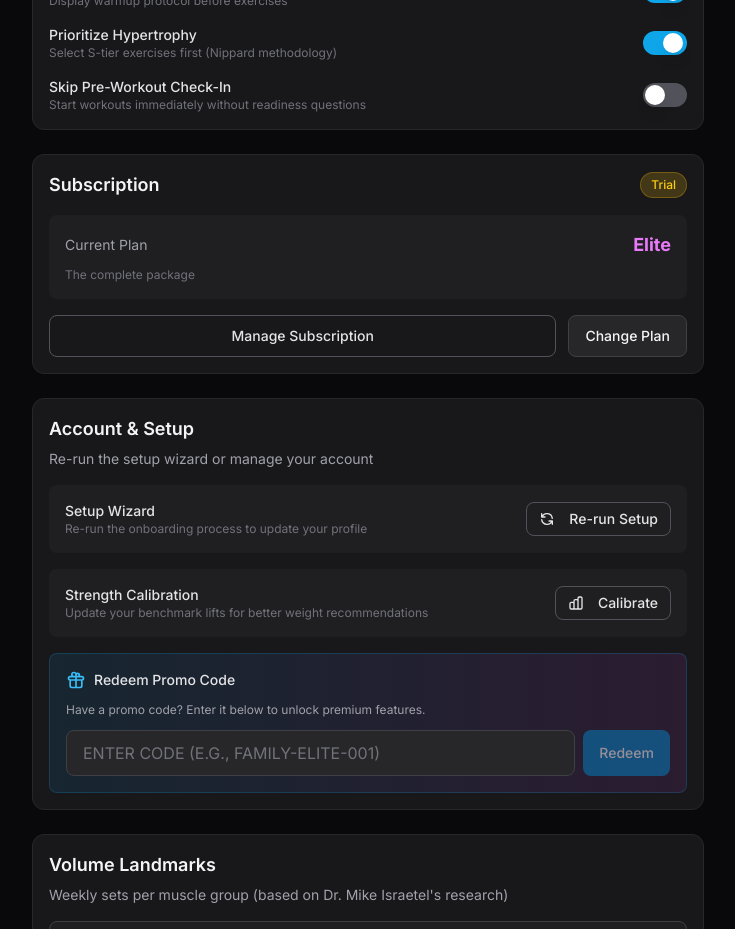
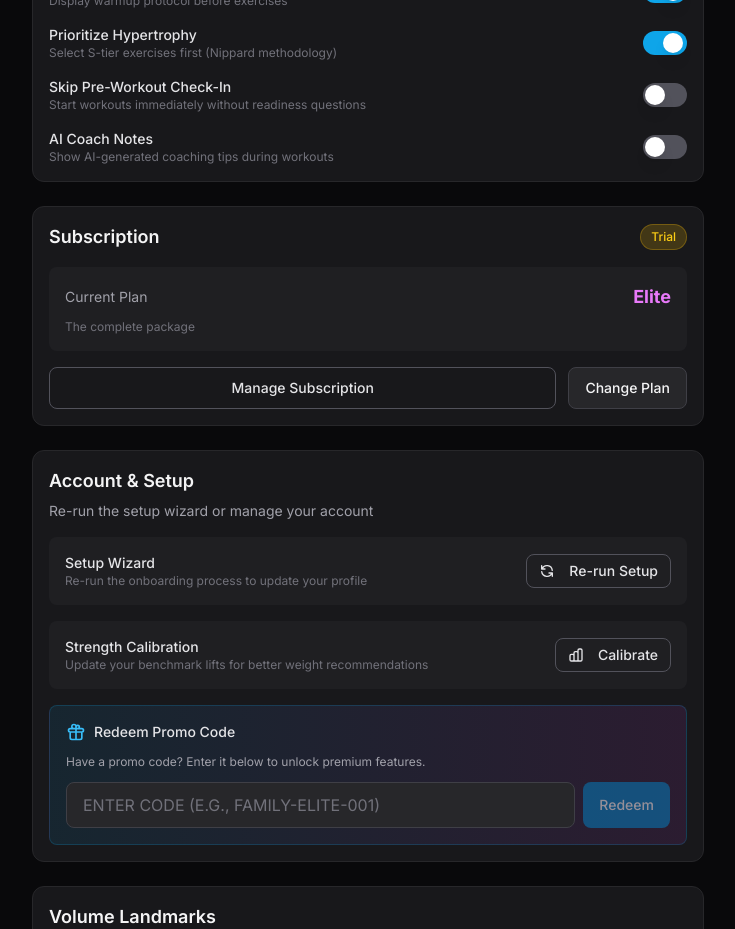
Before and after one commit to Joshfkon/workout-app, a Next.js app: page /dashboard/settings in a window 1280 px wide. Shown: the part 2380-3309 px from the top of the page, without its empty margins (400-1135 px from the left). Built offline with nearby package versions, Linux system fonts and the light colour scheme; no server answers.

Commit message:
Make AI coach notes opt-in via settings toggle (off by default)

```diff
--- a/app/(dashboard)/dashboard/settings/page.tsx
+++ b/app/(dashboard)/dashboard/settings/page.tsx
@@ -37,6 +37,7 @@ export default function SettingsPage() {
   const [showWarmupSuggestions, setShowWarmupSuggestions] = useState(true);
   const [prioritizeHypertrophy, setPrioritizeHypertrophy] = useState(true);
   const [skipPreWorkoutCheckIn, setSkipPreWorkoutCheckIn] = useState(false);
+  const [showAiCoachNotes, setShowAiCoachNotes] = useState(false);
   const [volumeLandmarks, setVolumeLandmarks] = useState(DEFAULT_VOLUME_LANDMARKS.intermediate);
   const [isLoading, setIsLoading] = useState(true);
   const [isSaving, setIsSaving] = useState(false);
@@ -127,6 +128,7 @@ export default function SettingsPage() {
             setShowWarmupSuggestions((prefs.showWarmupSuggestions as boolean) ?? true);
             setPrioritizeHypertrophy((prefs.prioritizeHypertrophy as boolean) ?? true);
             setSkipPreWorkoutCheckIn((prefs.skipPreWorkoutCheckIn as boolean) ?? false);
+            setShowAiCoachNotes((prefs.showAiCoachNotes as boolean) ?? false);
           }
           if (data.volume_landmarks && Object.keys(data.volume_landmarks).length > 0) {
             // Merge with defaults to ensure all muscle groups have values
@@ -194,6 +196,7 @@ export default function SettingsPage() {
             showWarmupSuggestions,
             prioritizeHypertrophy,
             skipPreWorkoutCheckIn,
+            showAiCoachNotes,
           },
           volume_landmarks: volumeLandmarks,
           // Extended profile fields
@@ -575,6 +578,17 @@ export default function SettingsPage() {
                 onChange={setSkipPreWorkoutCheckIn}
               />
             </div>
+
+            <div className="flex items-center justify-between">
+              <div>
+                <p className="text-sm font-medium text-surface-200">AI Coach Notes</p>
+                <p className="text-xs text-surface-500">Show AI-generated coaching tips during workouts</p>
+              </div>
+              <Toggle
+                checked={showAiCoachNotes}
+                onChange={setShowAiCoachNotes}
+              />
+            </div>
           </div>
         </CardContent>
       </Card>
--- a/app/(dashboard)/dashboard/workout/[id]/page.tsx
+++ b/app/(dashboard)/dashboard/workout/[id]/page.tsx
@@ -562,10 +562,10 @@ export default function WorkoutPage() {
 
         // Fetch user profile, DEXA, calibrated lifts, and mesocycle in parallel
         const [userResult, dexaResult, calibratedResult, mesocycleResult] = await Promise.all([
-          // User profile for weight estimation
+          // User profile for weight estimation (including preferences for AI coach notes setting)
           supabase
             .from('users')
-            .select('weight_kg, height_cm, experience, training_age, goal')
+            .select('weight_kg, height_cm, experience, training_age, goal, preferences')
             .eq('id', sessionData.user_id)
             .single(),
           // Latest DEXA scan for body fat and regional data
@@ -653,7 +653,12 @@ export default function WorkoutPage() {
           console.log('[Workout] Loaded existing injuries from session:', existingInjuries);
         }
 
-        // Generate AI-powered coach notes in the background
+        // Check if AI coach notes are enabled in user preferences
+        const userPrefs = (userData?.preferences as Record<string, unknown>) || {};
+        const aiCoachNotesEnabled = (userPrefs.showAiCoachNotes as boolean) ?? false;
+
+        // Generate AI-powered coach notes in the background (only if enabled)
+        if (aiCoachNotesEnabled) {
           (async () => {
             setIsLoadingAiNotes(true);
             try {
@@ -702,6 +707,7 @@ export default function WorkoutPage() {
             setIsLoadingAiNotes(false);
           }
           })();
+        }
 
         // Fetch exercise history for all exercises in parallel
         const exerciseIds = transformedBlocks.map((b: ExerciseBlockWithExercise) => b.exerciseId);
```
Lines whose indentation alone changed are shown as unchanged.
